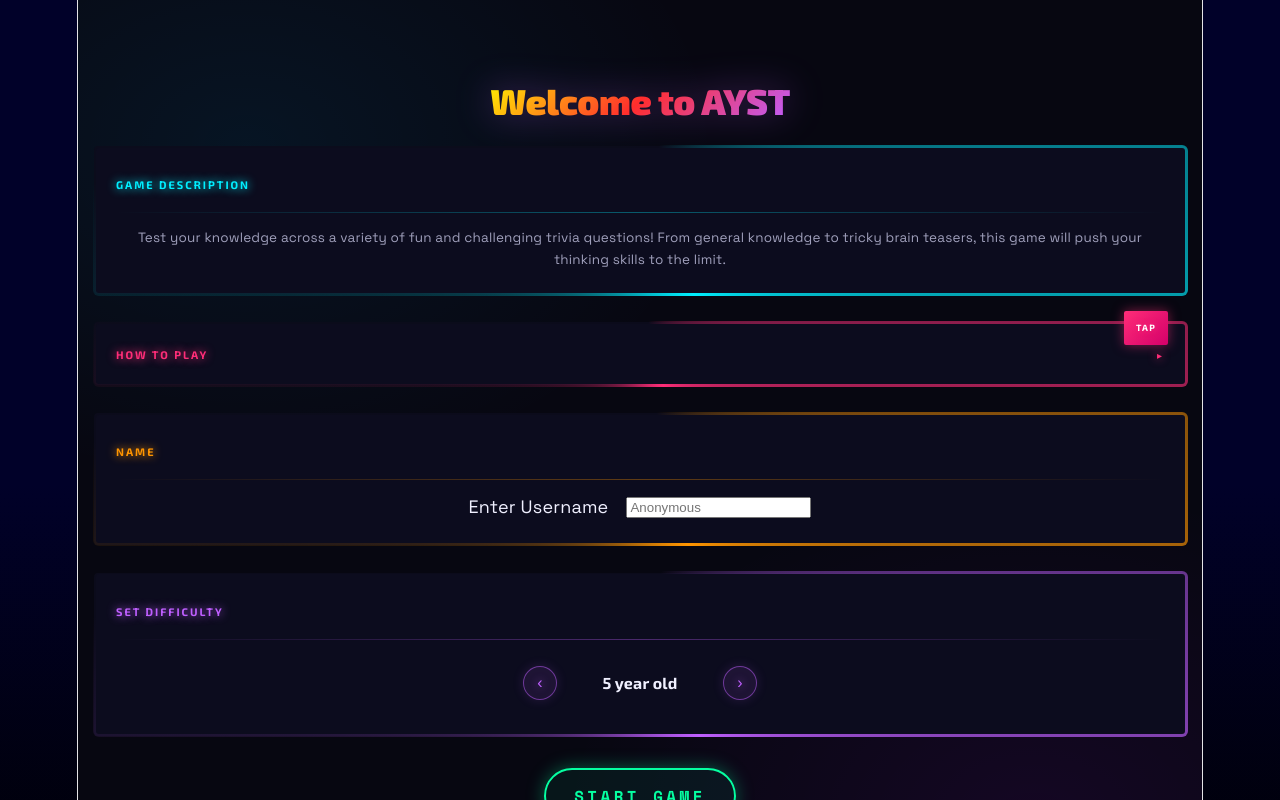
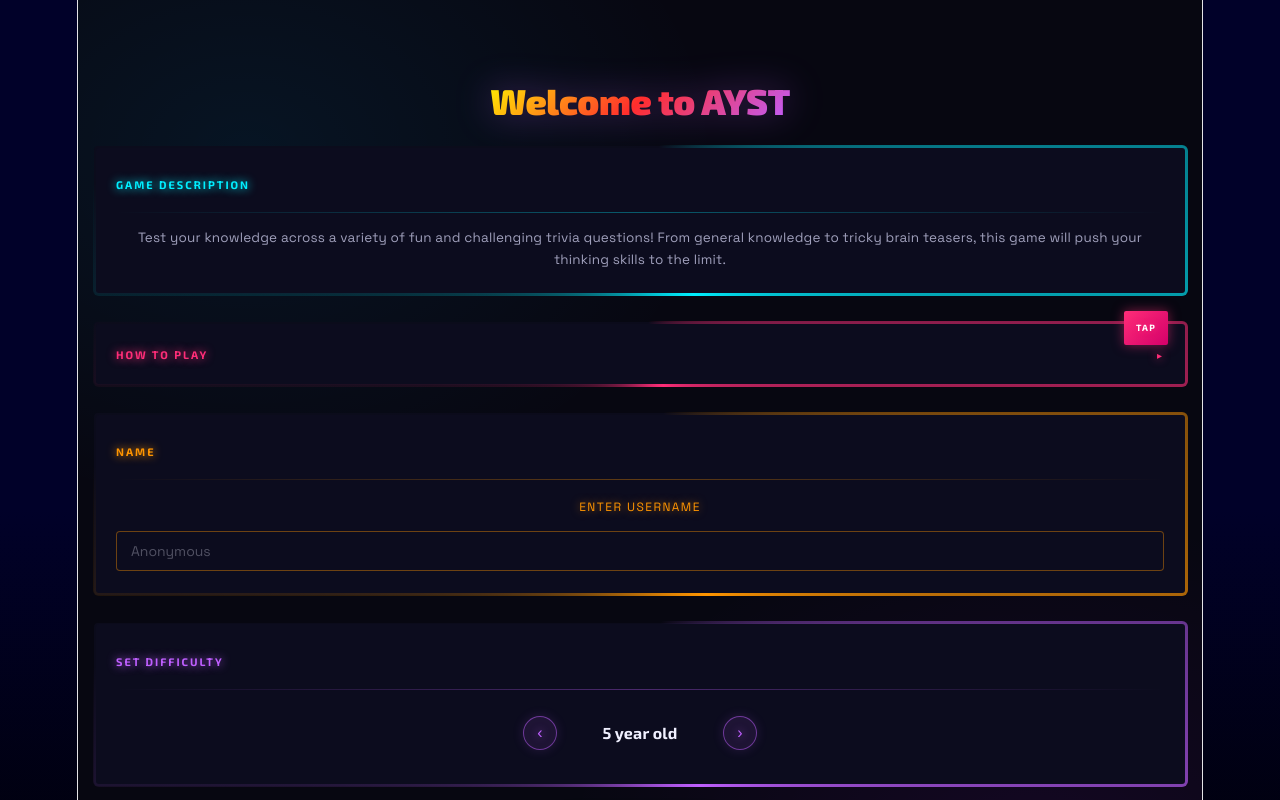
Before and after one commit to akshaykrishna47/Are-You-Smarter-Than-, a React (Vite) app: page /#/Menu in a window 1280 px wide. Shown: the top 800 px of the page. Built offline with nearby package versions, Linux system fonts and the light colour scheme.

Commit message:
initial commit

```diff
--- a/src/components/GameOver.jsx
+++ b/src/components/GameOver.jsx
@@ -1,6 +1,6 @@
 import { Link } from "react-router-dom";
 
-export default function GameOver({ won, difficulty, currentIndex, onQuit }) {
+export default function GameOver({ won, difficulty, currentIndex, onQuit, username }) {
     return (
         <div className="ret-06__gameover">
 
@@ -35,8 +35,8 @@ export default function GameOver({ won, difficulty, currentIndex, onQuit }) {
                     </h1>
                     <p className="ret-06__gameover-msg">
                         {won
-                            ? `You are smarter than a ${difficulty}.`
-                            : `You made it to question ${currentIndex + 1} of 5.`}
+                            ? `${username}, You are smarter than a ${difficulty}.`
+                            : `${username}, You made it to question ${currentIndex + 1} of 5.`}
                     </p>
                     <Link to="/" onClick={onQuit} style={{ marginTop: "8px" }}>
                         <button type="button" className="ret-06__btn">Quit</button>
--- a/src/components/Menu.css
+++ b/src/components/Menu.css
@@ -270,6 +270,34 @@
   box-shadow: 0 0 32px #05ffa1;
 }
 
+.menu-input-label {
+    font-size: 12px;
+    letter-spacing: 0.12em;
+    text-transform: uppercase;
+    color: #ff9500;
+    text-shadow: 0 0 8px rgba(255,149,0,0.6);
+}
+
+.menu-input {
+    width: 100%;
+    background: #0c0c1e;
+    border: 1px solid rgba(255,149,0,0.4);
+    border-radius: 4px;
+    padding: 10px 14px;
+    color: #f0f0ff;
+    font-family: 'Space Grotesk', sans-serif;
+    font-size: 14px;
+    outline: none;
+    transition: border-color 0.25s, box-shadow 0.25s;
+}
+
+.menu-input::placeholder { color: rgba(240,240,255,0.3); }
+
+.menu-input:focus {
+    border-color: #ff9500;
+    box-shadow: 0 0 14px rgba(255,149,0,0.3);
+}
+
 @media (prefers-reduced-motion: reduce) {
   .menu-card::before { animation: none !important; }
 }
--- a/src/components/Menu.jsx
+++ b/src/components/Menu.jsx
@@ -71,11 +71,15 @@ export default function Menu(){
                 <section className="menu-card menu-card-orange">
                     <div className="menu-card-tier">Name</div>
                     <div className="menu-card-divider" aria-hidden="true"></div>
-                    <div className="difficulty-box">
-                        <label>
-                            Enter Username
-                        </label>
-                        <input type="text" placeholder="Anonymous" onChange={handlename} maxLength={20}/>
+                    <div className="difficulty-box" style={{ flexDirection: "column", gap: "10px" }}>
+                        <label className="menu-input-label">Enter Username</label>
+                        <input
+                            type="text"
+                            placeholder="Anonymous"
+                            onChange={handlename}
+                            maxLength={20}
+                            className="menu-input"
+                        />
                     </div>
                 </section>
 
@@ -100,7 +104,7 @@ export default function Menu(){
                 </section>
 
                 <div className="menu-footer">
-                    <Link to="/Quiz" state={{ difficulty: difficulties[difficulty] }}>
+                    <Link to="/Quiz" state={{ difficulty: difficulties[difficulty] ,username: username}}>
                         <button type="button" className="menu-ctas">Start Game</button>
                     </Link>
                 </div>
--- a/src/components/Quiz.jsx
+++ b/src/components/Quiz.jsx
@@ -37,6 +37,7 @@ export default function Quiz() {
     const location = useLocation();
     const saved = useRef(getSavedState()).current;
     const difficulty = location.state?.difficulty ?? saved?.difficulty;
+    const username = location.state?.username ?? saved?.username;
     const resumable = Boolean(saved) && saved.difficulty === difficulty;
 
     const [questions]    = useState(() => resumable ? saved.questions    : buildQuestions(difficulty));
@@ -96,6 +97,7 @@ export default function Quiz() {
             difficulty={difficulty}
             currentIndex={currentIndex}
             onQuit={handleQuit}
+            username ={username}
         />
     );
 
```
